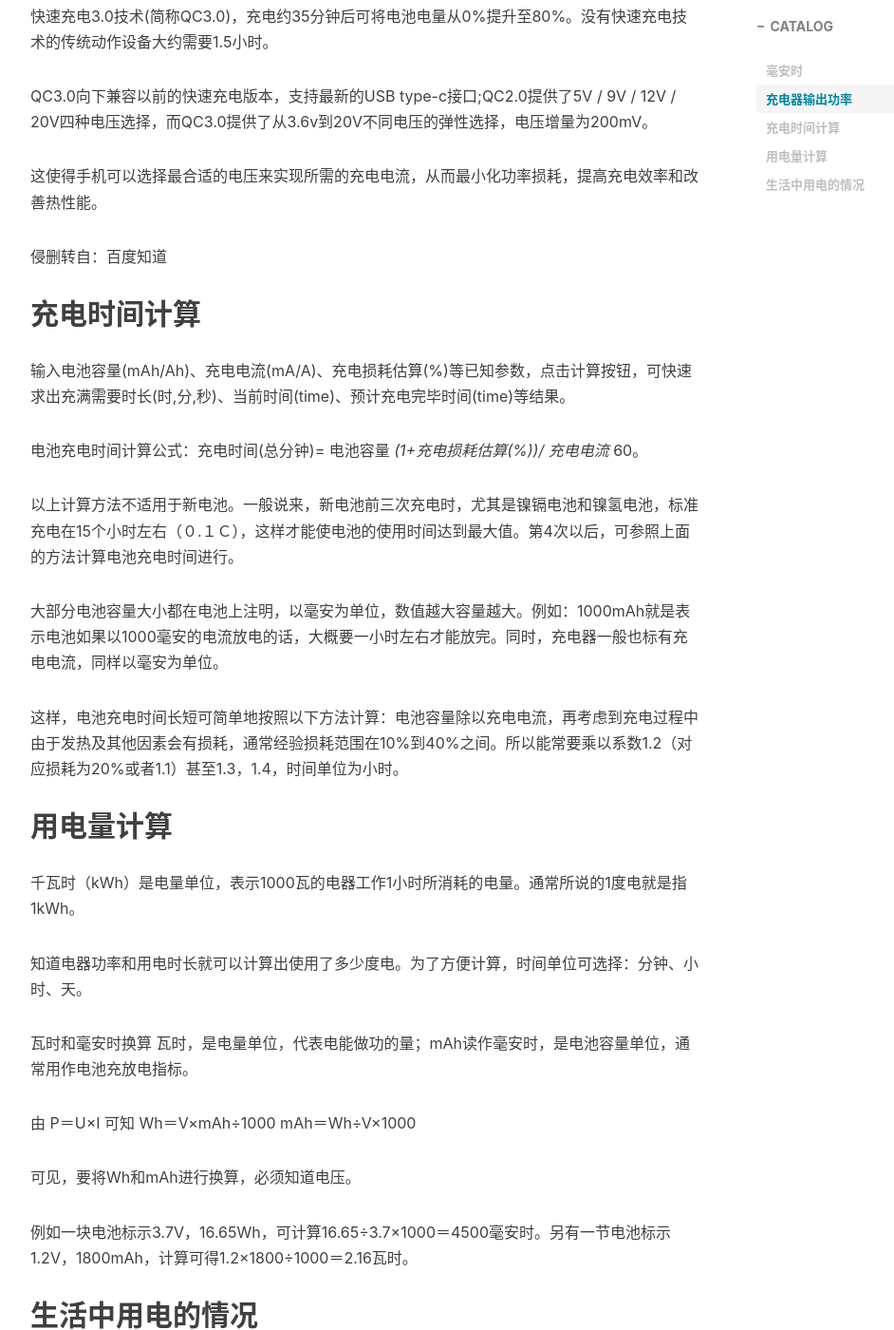
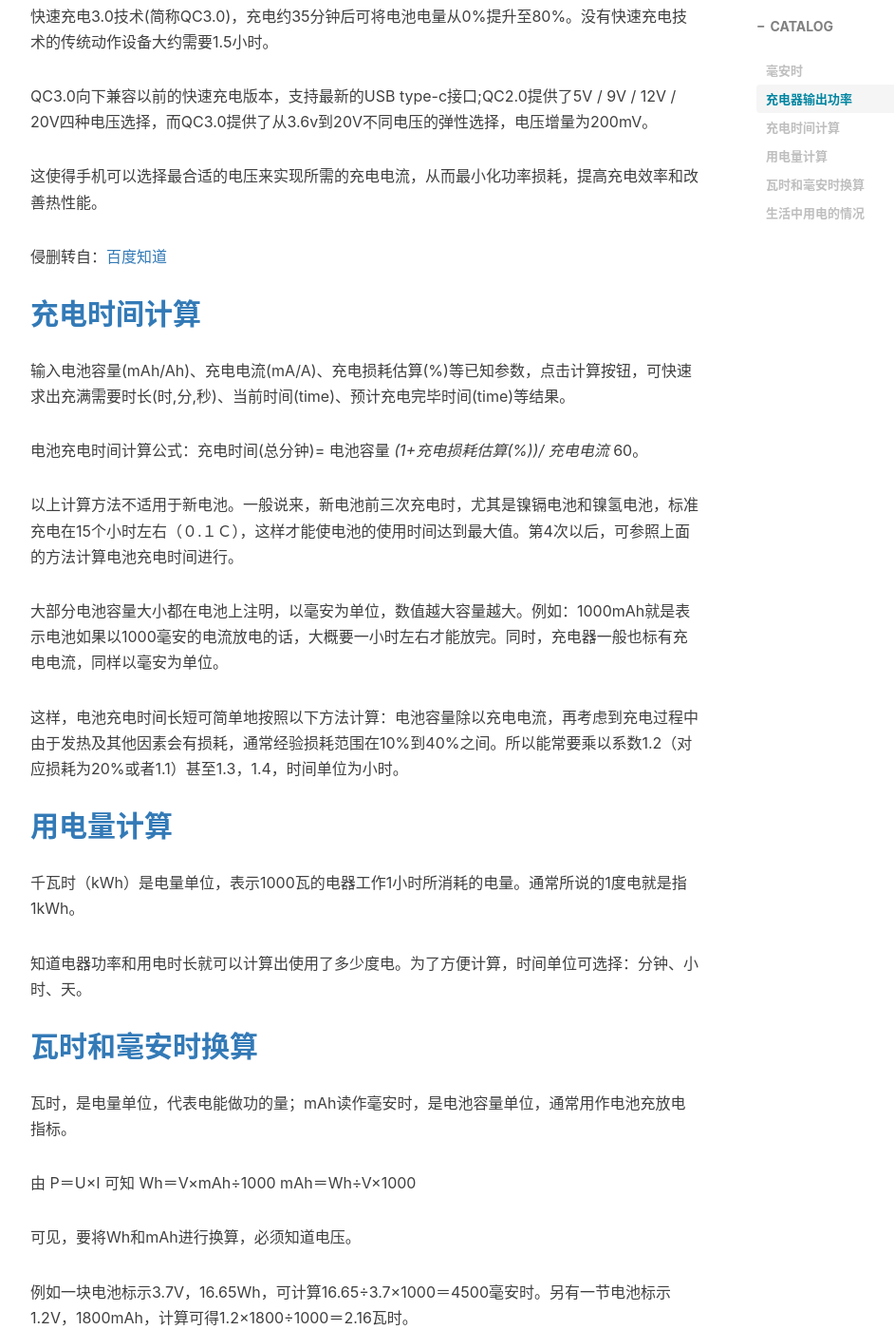
Before and after one commit to tcq233/tcq233.github.io, a Jekyll site: the page built from _posts/2021-09-14-mah.md, in a window 1280 px wide and 1400 px high, scrolled down 1903 px. Shown: the whole window at 95% size, without its empty margins (233-1175 px from the left). Built offline with Jekyll 4.4.1, drawn with Linux system fonts in a browser that asks for light colours; nearby versions of some CDN libraries; comment, search, counter and statistics services are not loaded; some of the changed lines change nothing that is shown; some of the changed text lies outside the part shown.

Commit message:
Update 2021-09-14-mah.md

```diff
--- a/_posts/2021-09-14-mah.md
+++ b/_posts/2021-09-14-mah.md
@@ -22,7 +22,7 @@ tags:
 
 mAh不是标准单位，但是这个单位可以很方便的用于计量和计算。比如一颗900mAh的电池可以提供300mA恒流的持续3小时的供电能力。要想获得锂离子电池的电量使用的正确情况，只有用库仑计。就像大家家里面的水量计量用的水表的作用原理，要计算流经的电荷的多少才能获得锂离子电池的电量使用情况。
 
-转自：百度百科
+转自：[百度百科](https://baike.baidu.com/item/mAh)
 
 ## 充电器输出功率
 电功率P，单位W（瓦）
@@ -53,9 +53,9 @@ QC3.0向下兼容以前的快速充电版本，支持最新的USB type-c接口;Q
 
 这使得手机可以选择最合适的电压来实现所需的充电电流，从而最小化功率损耗，提高充电效率和改善热性能。
 
-侵删转自：百度知道
+侵删转自：[百度知道](https://zhidao.baidu.com/question/269357692103789245.html)
 
-## 充电时间计算
+## [充电时间计算](https://www.23bei.com/tool-757.html)
 输入电池容量(mAh/Ah)、充电电流(mA/A)、充电损耗估算(%)等已知参数，点击计算按钮，可快速求出充满需要时长(时,分,秒)、当前时间(time)、预计充电完毕时间(time)等结果。
 
 电池充电时间计算公式：充电时间(总分钟)= 电池容量 *(1+充电损耗估算(%))/ 充电电流* 60。
@@ -66,12 +66,12 @@ QC3.0向下兼容以前的快速充电版本，支持最新的USB type-c接口;Q
 
 这样，电池充电时间长短可简单地按照以下方法计算：电池容量除以充电电流，再考虑到充电过程中由于发热及其他因素会有损耗，通常经验损耗范围在10%到40%之间。所以能常要乘以系数1.2（对应损耗为20%或者1.1）甚至1.3，1.4，时间单位为小时。
 
-## 用电量计算
+## [用电量计算](https://www.dianziaihaozhe.com/gongju/kWh/)
 千瓦时（kWh）是电量单位，表示1000瓦的电器工作1小时所消耗的电量。通常所说的1度电就是指1kWh。
 
 知道电器功率和用电时长就可以计算出使用了多少度电。为了方便计算，时间单位可选择：分钟、小时、天。
 
-瓦时和毫安时换算
+## [瓦时和毫安时换算](https://www.dianziaihaozhe.com/gongju/Wh_mAh/)
 瓦时，是电量单位，代表电能做功的量；mAh读作毫安时，是电池容量单位，通常用作电池充放电指标。
 
 由 P＝U×I 可知
@@ -89,4 +89,4 @@ mAh＝Wh÷V×1000
 
 当用于日常生活时，一度电可以供40个学生同时使用1小时电脑；9瓦的节能灯连续照明100小时以上；普通冰箱运行1天；普通电风扇运行15小时；烧开8公斤的水；看10小时的电视；空调运行1.5个小时；用电炒锅烧两个菜；用电热水器洗1次澡。（电监会提供）
 
-侵删转自：政府网
+侵删转自：[政府网](http://www.gov.cn/ztzl/2006-07/01/content_324559.htm)
```
